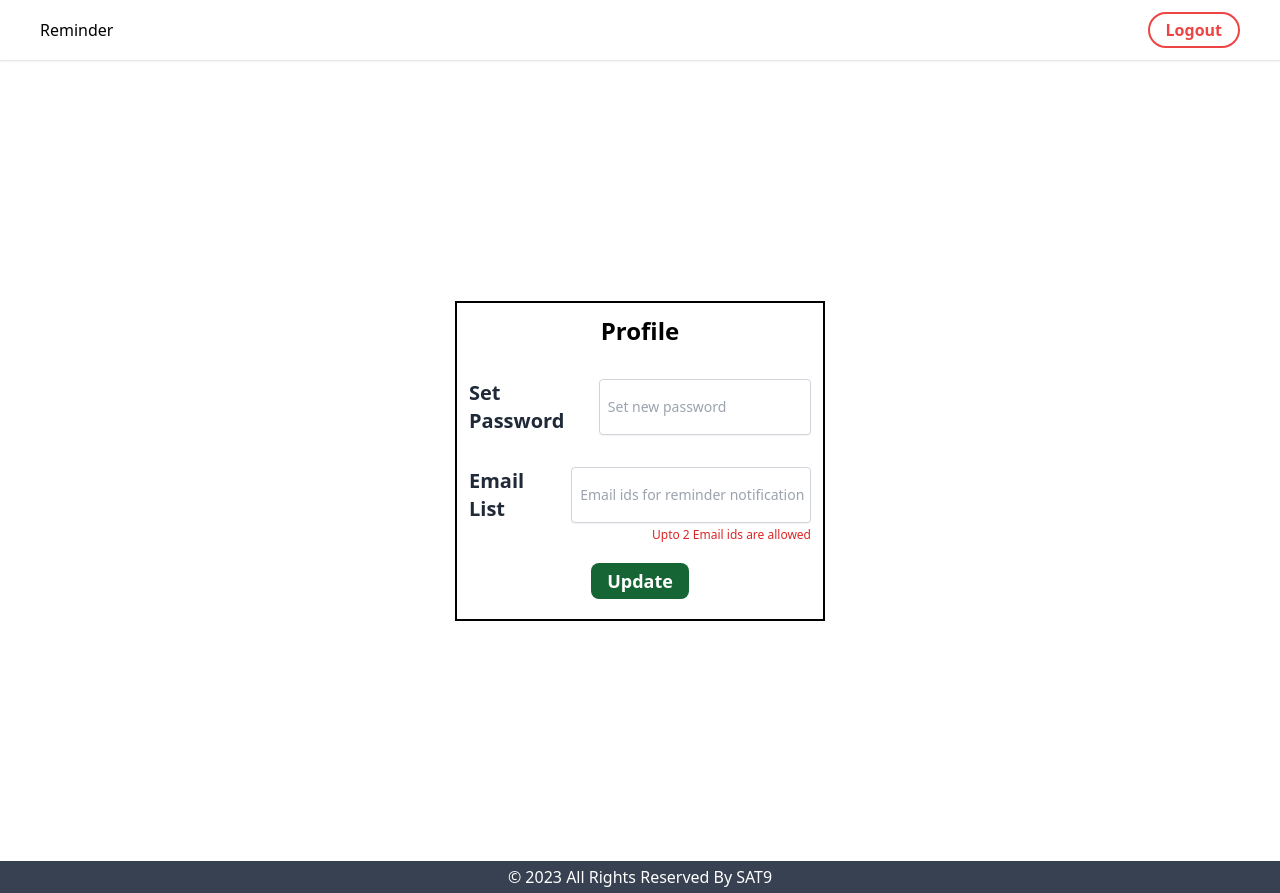
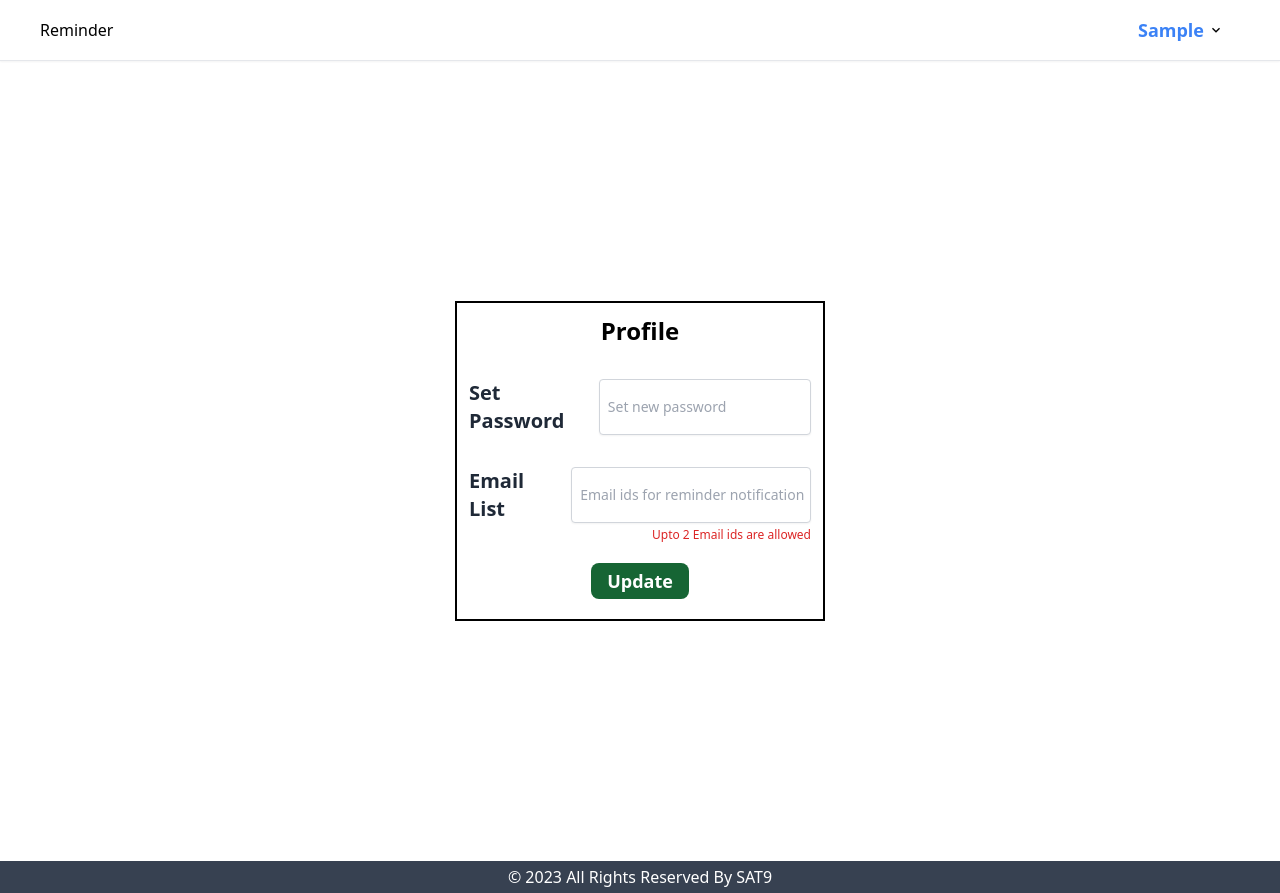
Before and after one commit to mayurkanade44/Mern-Reminder, a React (Vite) app in the folder client/: page /profile in a window 1280 px wide. Built offline with nearby package versions, Linux system fonts and the light colour scheme; no server answers; sample sign-in values are in the browser's storage.

Commit message:
profile navbar changes

```diff
--- a/client/src/components/Navbar.jsx
+++ b/client/src/components/Navbar.jsx
@@ -3,12 +3,15 @@ import { Link, useNavigate } from "react-router-dom";
 import { useLogoutMutation } from "../redux/userSlice";
 import { logoutUser } from "../redux/authSlice";
 import { toast } from "react-toastify";
+import { useState } from "react";
+import { MdKeyboardArrowDown } from "react-icons/md";
 
 const Navbar = () => {
   const { user } = useSelector((store) => store.auth);
   const [logout, { isLoading }] = useLogoutMutation();
   const dispatch = useDispatch();
   const navigate = useNavigate();
+  const [profileDropdown, setProfileDropdown] = useState(false);
 
   const handleLogout = async () => {
     try {
@@ -31,7 +34,7 @@ const Navbar = () => {
                 <h1>Reminder</h1>
               </Link>
             </div>
-            <div>
+            {/* <div>
               <button
                 type="button"
                 onClick={handleLogout}
@@ -39,6 +42,39 @@ const Navbar = () => {
               >
                 Logout
               </button>
+            </div> */}
+            <div className="text-white items-center gap-y-3 lg:text-dark-soft flex flex-col lg:flex-row gap-x-1 font-semibold">
+              <div className="relative group">
+                <div className="flex flex-col items-center">
+                  <button
+                    className="flex gap-x-1 items-center mt-4 lg:mt-0 px-4 py-1 rounded-full text-dark font-semibold"
+                    onClick={() => setProfileDropdown(!profileDropdown)}
+                  >
+                    <span className="text-blue-500 text-lg">
+                      {user.name.split(" ")[0]}
+                    </span>
+                    <MdKeyboardArrowDown className="text-black" />
+                  </button>
+                  <div
+                    className={`${
+                      profileDropdown ? "block" : "hidden"
+                    } lg:hidden transition-all duration-500 pt-1 lg:absolute lg:bottom-0 lg:right-0 lg:transform lg:translate-y-full lg:group-hover:block w-[100px]`}
+                  >
+                    <ul className="bg-dark-soft lg:bg-white text-center flex flex-col shadow-lg rounded-lg overflow-hidden">
+                      <Link to={`/profile`} className="px-2 py-1 text-black">
+                        Profile
+                      </Link>
+                      <button
+                        type="button"
+                        onClick={handleLogout}
+                        className=" px-2 py-2 text-red-500"
+                      >
+                        Logout
+                      </button>
+                    </ul>
+                  </div>
+                </div>
+              </div>
             </div>
           </header>
         </section>
--- a/client/src/pages/Dashboard.jsx
+++ b/client/src/pages/Dashboard.jsx
@@ -26,6 +26,7 @@ const Dashboard = () => {
     search,
     category: searchCategory,
   });
+
   const debounce = () => {
     let timeoutId;
     return (e) => {
--- a/client/src/pages/Profile.jsx
+++ b/client/src/pages/Profile.jsx
@@ -5,9 +5,10 @@ import {
 } from "../redux/userSlice";
 import { useEffect, useState } from "react";
 import { toast } from "react-toastify";
+import { Loading } from "../components";
 
 const Profile = () => {
-  const { data: profile } = useAllCategoriesQuery();
+  const { data: profile, isLoading: profileLoading } = useAllCategoriesQuery();
   const [searchParams] = useSearchParams();
   const [update, { isLoading }] = useUpdateUserMutation();
   const navigate = useNavigate();
@@ -48,6 +49,7 @@ const Profile = () => {
 
   return (
     <div className="h-screen flex justify-center items-center">
+      {(isLoading || profileLoading) && <Loading />}
       <div className="flex flex-col w-[370px] border-2 border-black p-3">
         <h1 className="text-2xl font-semibold text-center">
           {profile?.name} Profile
```
